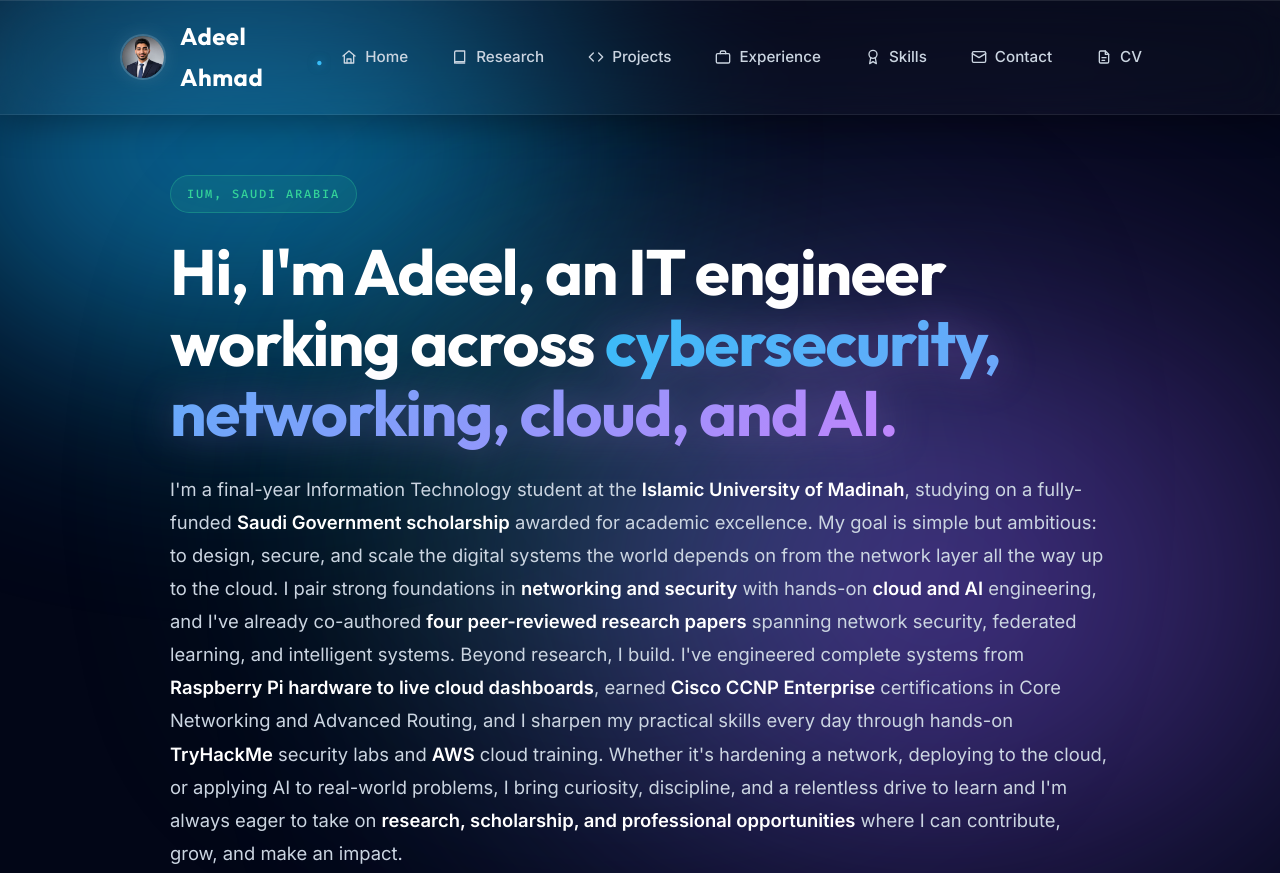
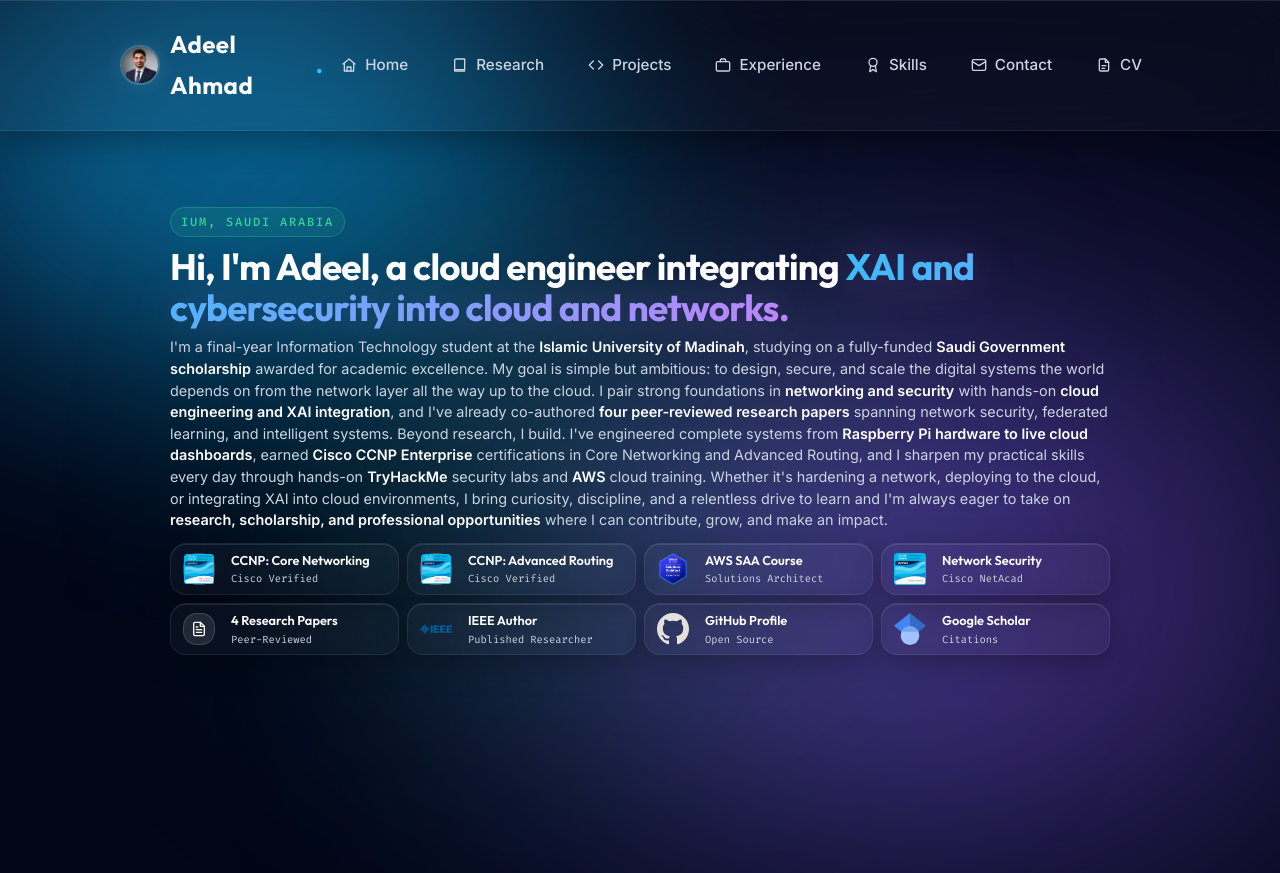
Before and after one commit to adeliusa486/adeliusa486.github.io, a plain HTML site: page index.html in a window 1280 px wide. Shown: the top 873 px of the page. After the commit the page ends 800 px from the top, so only its background shows below. Drawn offline with Linux system fonts and the light colour scheme.

Commit message:
Shrink homepage to fit screen, update intro text to emphasize Cloud Engineer

```diff
--- a/index.html
+++ b/index.html
@@ -38,8 +38,8 @@
     <!-- INTRO -->
     <section class="panel active" id="p-intro">
       <span class="pill">IUM, Saudi Arabia</span>
-      <h1>Hi, I'm Adeel, an IT engineer working across <span class="mark">cybersecurity, networking, cloud, and AI.</span></h1>
-      <p class="lead">I'm a final-year Information Technology student at the <b>Islamic University of Madinah</b>, studying on a fully-funded <b>Saudi Government scholarship</b> awarded for academic excellence. My goal is simple but ambitious: to design, secure, and scale the digital systems the world depends on from the network layer all the way up to the cloud. I pair strong foundations in <b>networking and security</b> with hands-on <b>cloud and AI</b> engineering, and I've already co-authored <b>four peer-reviewed research papers</b> spanning network security, federated learning, and intelligent systems. Beyond research, I build. I've engineered complete systems from <b>Raspberry Pi hardware to live cloud dashboards</b>, earned <b>Cisco CCNP Enterprise</b> certifications in Core Networking and Advanced Routing, and I sharpen my practical skills every day through hands-on <b>TryHackMe</b> security labs and <b>AWS</b> cloud training. Whether it's hardening a network, deploying to the cloud, or applying AI to real-world problems, I bring curiosity, discipline, and a relentless drive to learn and I'm always eager to take on <b>research, scholarship, and professional opportunities</b> where I can contribute, grow, and make an impact.</p>
+      <h1>Hi, I'm Adeel, a cloud engineer integrating <span class="mark">XAI and cybersecurity into cloud and networks.</span></h1>
+      <p class="lead">I'm a final-year Information Technology student at the <b>Islamic University of Madinah</b>, studying on a fully-funded <b>Saudi Government scholarship</b> awarded for academic excellence. My goal is simple but ambitious: to design, secure, and scale the digital systems the world depends on from the network layer all the way up to the cloud. I pair strong foundations in <b>networking and security</b> with hands-on <b>cloud engineering and XAI integration</b>, and I've already co-authored <b>four peer-reviewed research papers</b> spanning network security, federated learning, and intelligent systems. Beyond research, I build. I've engineered complete systems from <b>Raspberry Pi hardware to live cloud dashboards</b>, earned <b>Cisco CCNP Enterprise</b> certifications in Core Networking and Advanced Routing, and I sharpen my practical skills every day through hands-on <b>TryHackMe</b> security labs and <b>AWS</b> cloud training. Whether it's hardening a network, deploying to the cloud, or integrating XAI into cloud environments, I bring curiosity, discipline, and a relentless drive to learn and I'm always eager to take on <b>research, scholarship, and professional opportunities</b> where I can contribute, grow, and make an impact.</p>
       <div class="herostats">
         <a class="hcard" data-cert="ccnp-core">
           <span class="hic"><img src="assets/badge-ccnp-core.jpg" alt="CCNP Core"></span>
--- a/style.css
+++ b/style.css
@@ -391,3 +391,20 @@ a.hcard:hover, .item:hover, .pcard:hover, .card:hover, .cert:hover, .links a:hov
 
 
 .pub-grid { display: grid; grid-template-columns: repeat(auto-fit, minmax(300px, 1fr)); gap: 20px; margin-top: 20px; }
+
+/* Compact Homepage for 100% Fit */
+#p-intro h1 { font-size: 2.3rem !important; margin-bottom: 8px !important; }
+#p-intro .lead { font-size: 0.9rem !important; margin-bottom: 12px !important; line-height: 1.5 !important; }
+#p-intro .pill { margin-bottom: 10px !important; padding: 4px 10px !important; font-size: 0.75rem !important; }
+.herostats { margin: 10px 0 !important; gap: 8px !important; grid-template-columns: repeat(4, 1fr) !important; }
+.hcard { padding: 8px 12px !important; }
+.hic { width: 32px !important; height: 32px !important; }
+.hic svg { width: 16px !important; height: 16px !important; }
+.htext b { font-size: 0.8rem !important; }
+.htext em { font-size: 0.65rem !important; }
+.topnav { padding: 8px 24px !important; margin-bottom: 16px !important; }
+.brand { gap: 10px !important; }
+.brand img { width: 40px !important; height: 40px !important; }
+.brand h2 { font-size: 1.1rem !important; }
+.stage { padding: 0 16px !important; padding-bottom: 20px !important; }
+body { font-size: 14px !important; }
```
